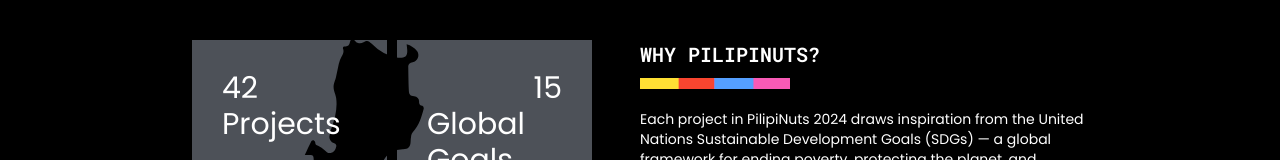
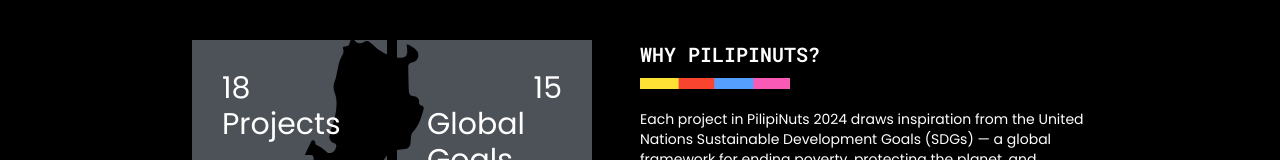
Before and after one commit to paulrossener/pilipinuts-2024, a SvelteKit app: page / in a window 1280 px wide. Shown: the part 1695-1855 px from the top of the page. Built offline with nearby package versions, Linux system fonts and the light colour scheme; a web font is replaced by a local one; what @iconify/tailwind4 would draw is missing.

Commit message:
fix: change 42 projects to 18

```diff
--- a/src/routes/+page.svelte
+++ b/src/routes/+page.svelte
@@ -158,7 +158,7 @@
                     <div class="absolute inset-0 z-10 bg-[url('/misc/map.svg')] bg-no-repeat bg-size-[100%] bg-position-[50%_20%] max-[1200px]:bg-size-[60%] pointer-events-none"></div>
                     <div class=" absolute inset-0 z-20 grid grid-cols-2 grid-rows-2 gap-[10px] text-white pointer-events-none">
                         <div class="nutshell-hover  flex flex-col justify-start bg-transparent p-[30px] text-3xl aspect-square">
-                            <span>42</span>
+                            <span>18</span>
                             <span>Projects</span>
                         </div>
                         <div class="nutshell-hover flex flex-col items-end bg-transparent p-[30px] text-3xl aspect-square">
```
